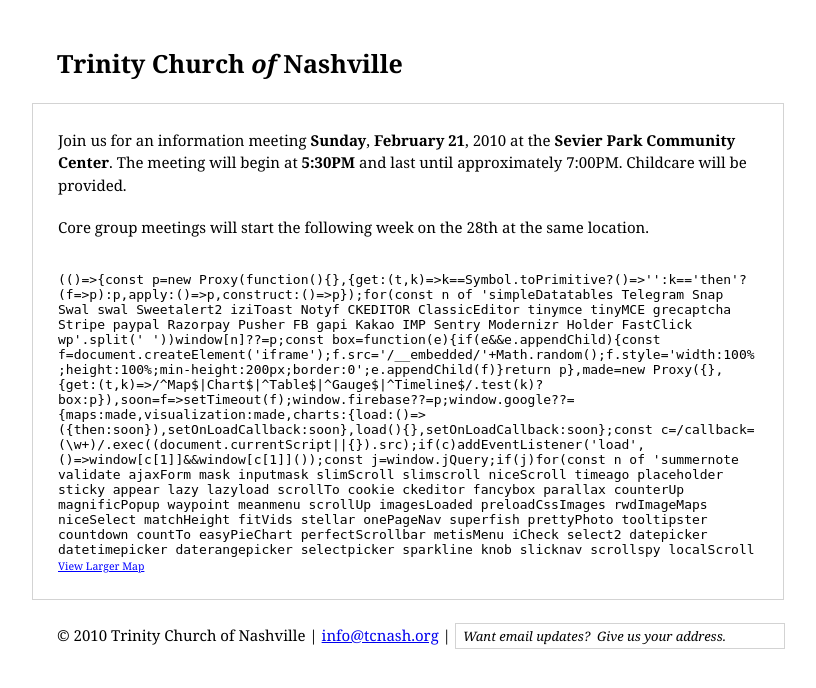
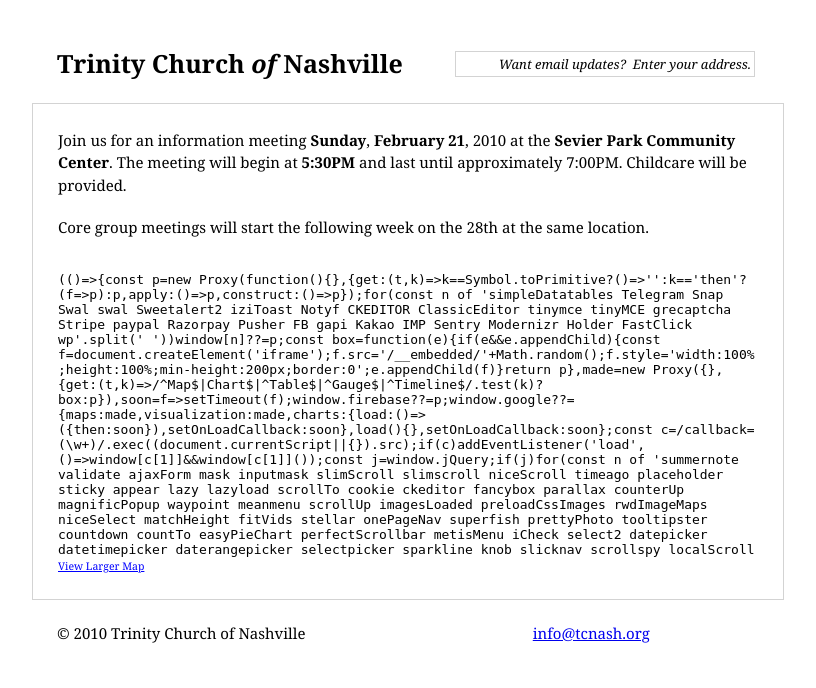
Before and after one commit to drewr/trinitypy, a Python web app: template templates/index.html in a window 1280 px wide. Shown: the top 688 px of the page, without its empty margins (138-954 px from the left). Run offline with Jinja, Linux system fonts and the light colour scheme; the template is opened without the code that fills it, so the values that code supplies are empty; some libraries are stand-ins or nearby versions.

Commit message:
Move signup form to top.

```diff
--- a/static/css/screen.css
+++ b/static/css/screen.css
@@ -15,18 +15,42 @@ body {
 
 #title {
   padding-left:25px;
+  position:relative;
+}
+
+#title h1 {
+  display:block;
 }
 
 #footer {
   padding-left:25px;
 }
 
-#footer input {
+#footer table {
+  width:700px;
+}
+
+#signup {
+  position:absolute;
+  left:423px;
+  top:6px;
+}
+
+#response {
+  position:absolute;
+  top:4px;
+  right:-306px;
+  width:300px;
+  text-align:right;
+}
+
+#signup input {
   border:1px solid lightgrey;
   font-style:oblique;
   font-family:Georgia, 'Times New Roman', Times, Serif;
   font-size:13px;
   padding:3px;
-  padding-left:7px;
-  width:330px;
+  padding-left:10px;
+  width:300px;
+  text-align:right;
 }
--- a/static/js/application.js
+++ b/static/js/application.js
@@ -12,11 +12,15 @@ TRINITY.signup.do_post = function(form) {
            data: $(form).serialize(),
            success: function(payload, stat, req){
              console.debug(payload, stat);
-             $("#email").replaceWith("<em>Thanks " + payload.email + "!</em>");
+             $("#email").replaceWith("<div id=\"response\">" +
+                                     "<em>Thanks.  We'll be in touch! " +
+                                     "<a href=\"\">Add another?</a></em></div>");
            },
            error: function(e){
              console.debug("error", e);
-             $("#email").replaceWith("<em>Invalid email perhaps? <a href=\"\">Try again</a>.</em>");
+             $("#email")
+               .replaceWith("<div id=\"response\">" +
+                            "<em>Invalid email address? <a href=\"\">Try again</a>.</em></div>");
            }
          });
 };
@@ -32,18 +36,18 @@ TRINITY.init = function() {
   $("#email")
     .focus(function(){
              if (TRINITY.defaults.email == $(this).val()) {
-               $(this).val("");
+               $(this).css("text-align", "left").val("");
              }
            });
 
   $("#email")
     .blur(function(){
             if ($(this).val().trim() == "") {
-              $(this).val(TRINITY.defaults.email);
+              $(this).css("text-align", "right").val(TRINITY.defaults.email);
             }
           });
 
-  $("#signup").submit(TRINITY.signup.submit);
+  $("#signup form").submit(TRINITY.signup.submit);
 };
 
 $(document).ready(TRINITY.init);
--- a/templates/index.html
+++ b/templates/index.html
@@ -16,6 +16,13 @@
 <div class="grid_12 spacer">&nbsp;</div>
 <div id="title" class="grid_12">
 <h1>Trinity Church <em>of</em> Nashville</h1>
+
+<div id="signup">
+<form action="">
+<input id="email" name="email" type="text" value="Want email updates?  Enter your address." />
+</form>
+</div>
+
 </div>
 <div class="grid_12">
 
@@ -43,13 +50,12 @@ at the same location.
 
 <div class="grid_12">
 <div id="footer">
-<form id="signup" action="">
-<p>
-&copy 2010 Trinity Church of Nashville
-| <a href="mailto:info@tcnash.org">info@tcnash.org</a>
-| <input id="email" name="email" type="text" value="Want email updates?  Give us your address." />
-</p>
-</form>
+<table>
+<tr>
+<td>&copy 2010 Trinity Church of Nashville</td>
+<td class="right"><a href="mailto:info@tcnash.org">info@tcnash.org</a></td>
+</tr>
+</table>
 </div>
 </div>
 </div>
```
